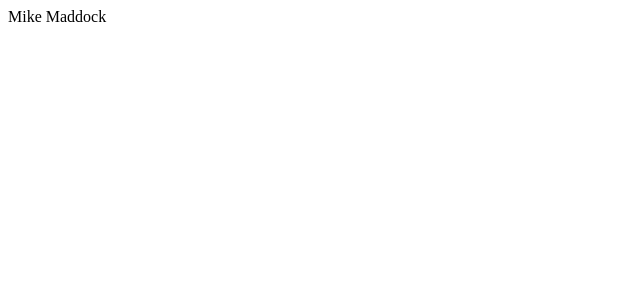
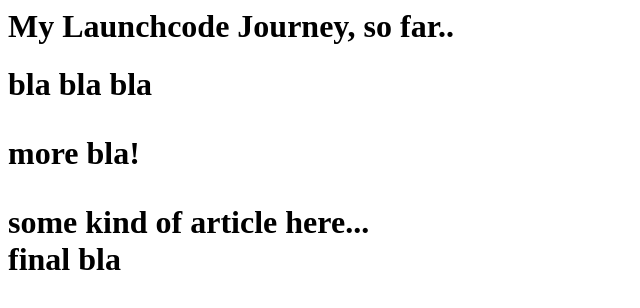
Before and after one commit to mekon89/html-me-something, a plain HTML site: page index.html in a window 1280 px wide. Shown: the whole page, without its empty margins (0-640 px from the left). Drawn offline with Linux system fonts and the light colour scheme.

Commit message:
rough draft

```diff
--- a/index.html
+++ b/index.html
@@ -1 +1,17 @@
-<p>Mike Maddock</p>
+<html>
+<main>
+ <body>
+<h1>My Launchcode Journey, so far..<h1>
+<header>bla bla bla</header>
+
+<p>more bla!</p>
+<article>some kind of article here...</article>
+
+
+
+<footer>final bla</footer>
+
+</main>
+
+
+</html>
```
